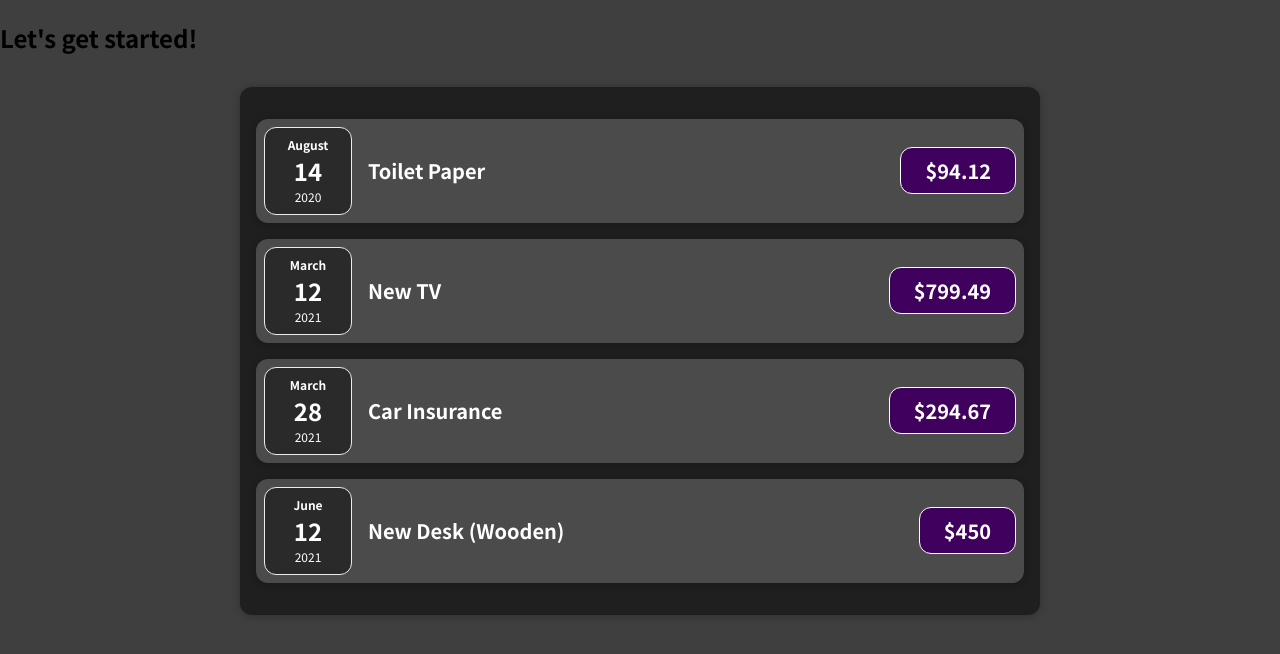
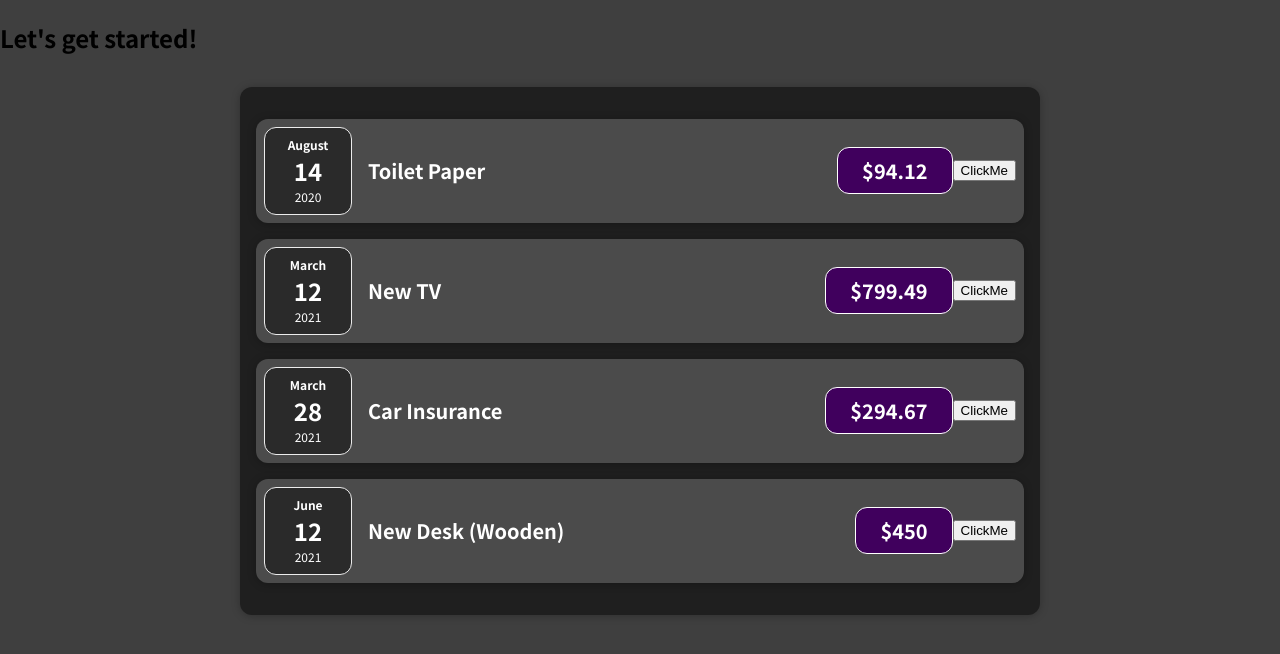
Before and after one commit to AshKatLuck/react-tutorial-expenses, a React (Create React App) app: page / in a window 1280 px wide. Shown: the top 654 px of the page. Built offline with nearby package versions, Linux system fonts and the light colour scheme.

Commit message:
Add demo even handler(a button) to learn evenHandling in ExpenseItems.js Also. This is the start of Section4.

```diff
--- a/src/components/Expenses/ExpenseItem.js
+++ b/src/components/Expenses/ExpenseItem.js
@@ -4,6 +4,9 @@ import Card from "../UI/Card";
 import React from "react";
 
 const ExpenseItem = (props) => {
+  const clickHandler = () => {
+    console.log("clicked");
+  };
   return (
     <Card className="expense-item">
       <ExpenseDate date={props.date} />
@@ -11,6 +14,7 @@ const ExpenseItem = (props) => {
         <h2>{props.title}</h2>
         <div className="expense-item__price">${props.amount}</div>
       </div>
+      <button onClick={clickHandler}>ClickMe</button>
     </Card>
   );
 };
```
